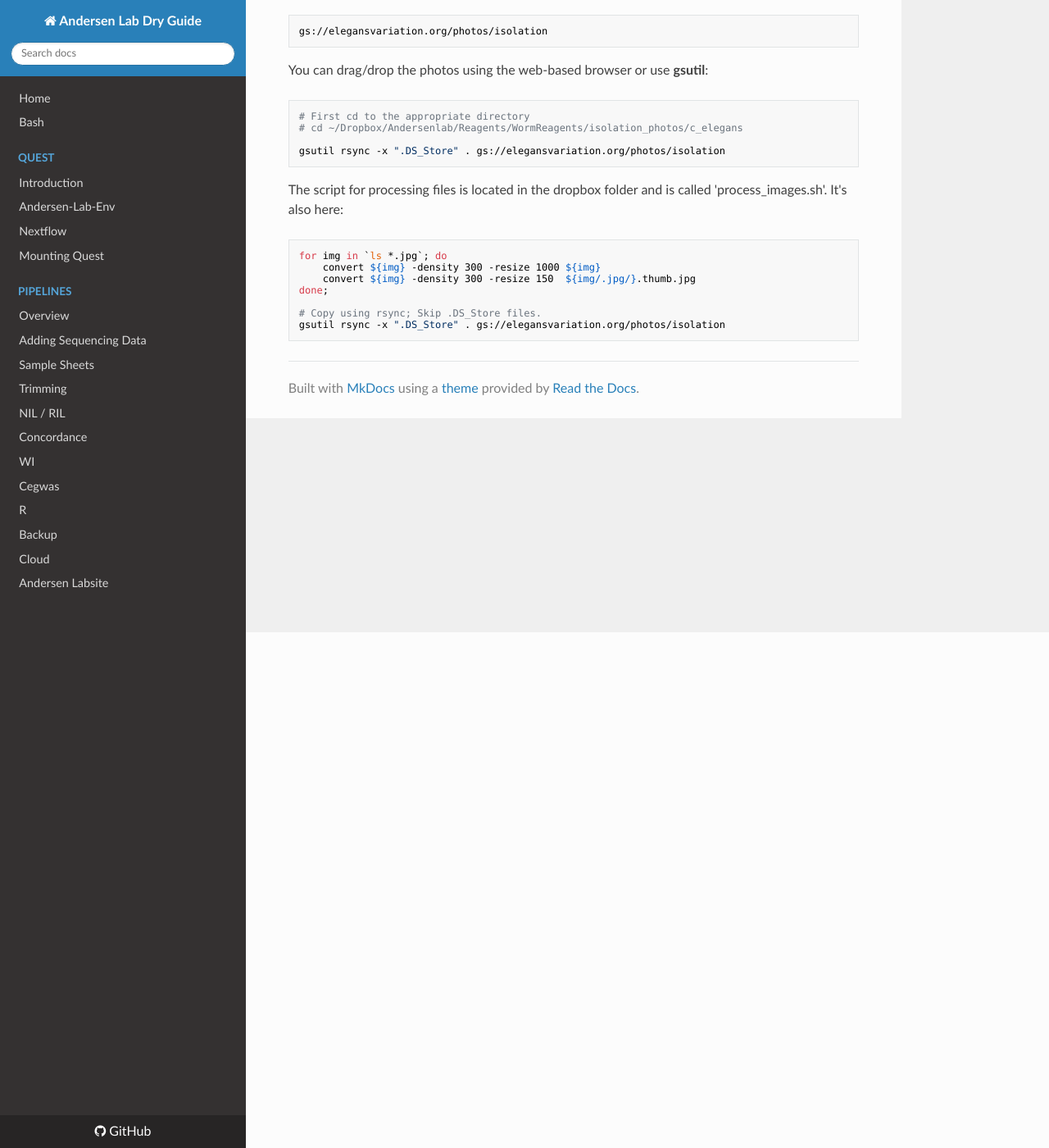
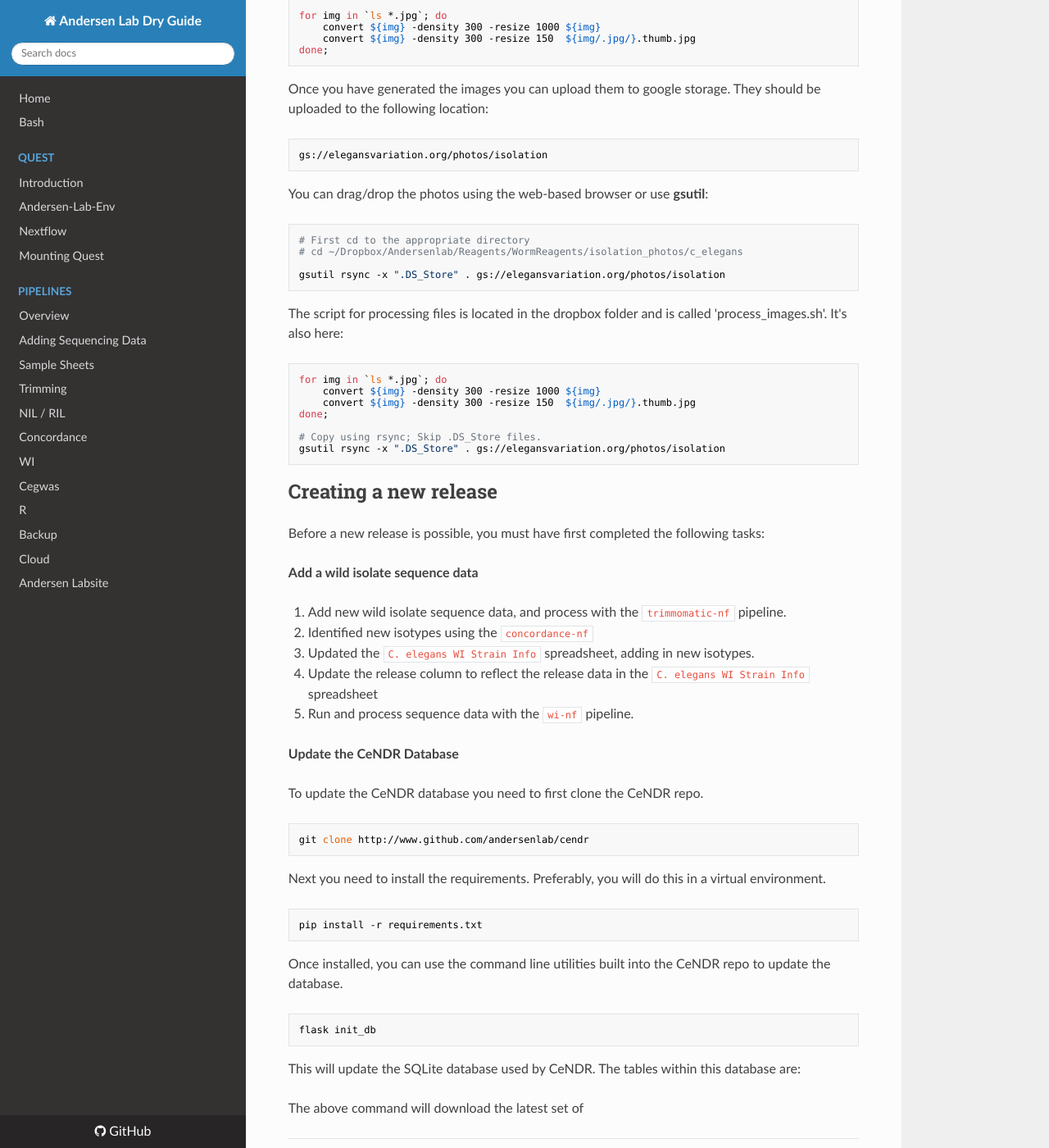
Before and after one commit to AndersenLab/dry-guide, an MkDocs documentation site: the page built from docs/cendr.md, in a window 1280 px wide and 1400 px high, scrolled down 629 px. Shown: the whole window at 82% size. Built offline with MkDocs 1.6.1, drawn with Linux system fonts in a browser that asks for light colours; nearby versions of some CDN libraries; old or Windows-style settings are respelled for this version of MkDocs; some of the changed text lies outside the part shown.

Commit message:
update cendr

````diff
--- a/docs/cendr.md
+++ b/docs/cendr.md
@@ -10,7 +10,13 @@ Isolation photos are initially prepared on dropbox and are located in the folder
 ~/Dropbox/Andersenlab/Reagents/WormReagents/isolation_photos/c_elegans
 ```
 
-Each file should be named using the strain name (_e.g._ `ECA744.jpg`). Then you will use __imagemagick__ to scale the images down to 1000 pixels (width) and generate a 150px thumbnail.
+Each file should be named using the isotype name and the strain name strain name in the following format:
+
+```
+<isotype>_<strain>.jpg
+```
+
+Then you will use __imagemagick__ to scale the images down to 1000 pixels (width) and generate a 150px thumbnail.
 
 ```
 for img in `ls *.jpg`; do
@@ -45,3 +51,41 @@ done;
 # Copy using rsync; Skip .DS_Store files.
 gsutil rsync -x ".DS_Store" . gs://elegansvariation.org/photos/isolation
 ```
+
+## Creating a new release
+
+Before a new release is possible, you must have first completed the following tasks:
+
+__Add a wild isolate sequence data__
+
+1. Add new wild isolate sequence data, and process with the `trimmomatic-nf` pipeline.
+1. Identified new isotypes using the `concordance-nf`
+1. Updated the `C. elegans WI Strain Info` spreadsheet, adding in new isotypes.
+1. Update the release column to reflect the release data in the `C. elegans WI Strain Info` spreadsheet
+1. Run and process sequence data with the `wi-nf` pipeline.
+
+__Update the CeNDR Database__
+
+To update the CeNDR database you need to first clone the CeNDR repo.
+
+```
+git clone http://www.github.com/andersenlab/cendr
+```
+
+Next you need to install the requirements. Preferably, you will do this in a virtual environment.
+
+```
+pip install -r requirements.txt
+```
+
+Once installed, you can use the command line utilities built into the CeNDR repo to update the database.
+
+```
+flask init_db
+```
+
+This will update the SQLite database used by CeNDR. The tables within this database are:
+
+
+
+The above command will download the latest set of
````
